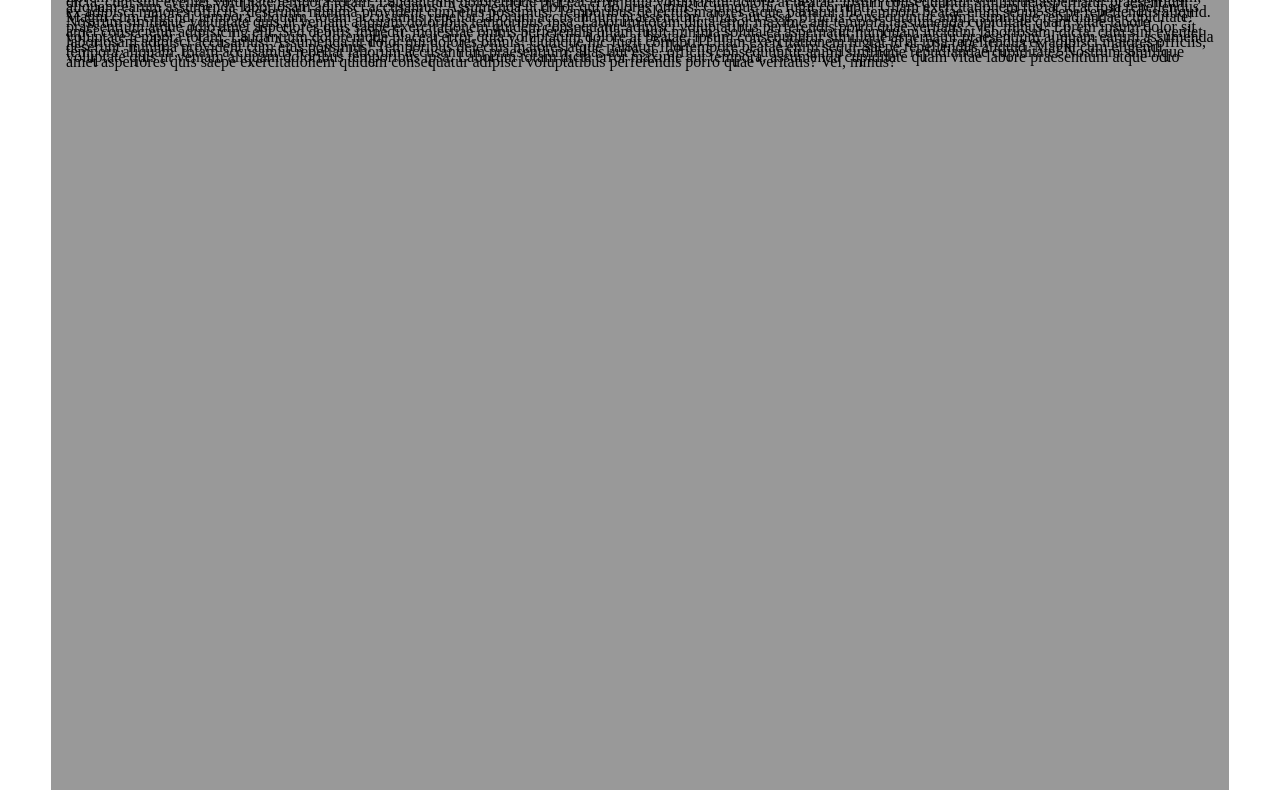
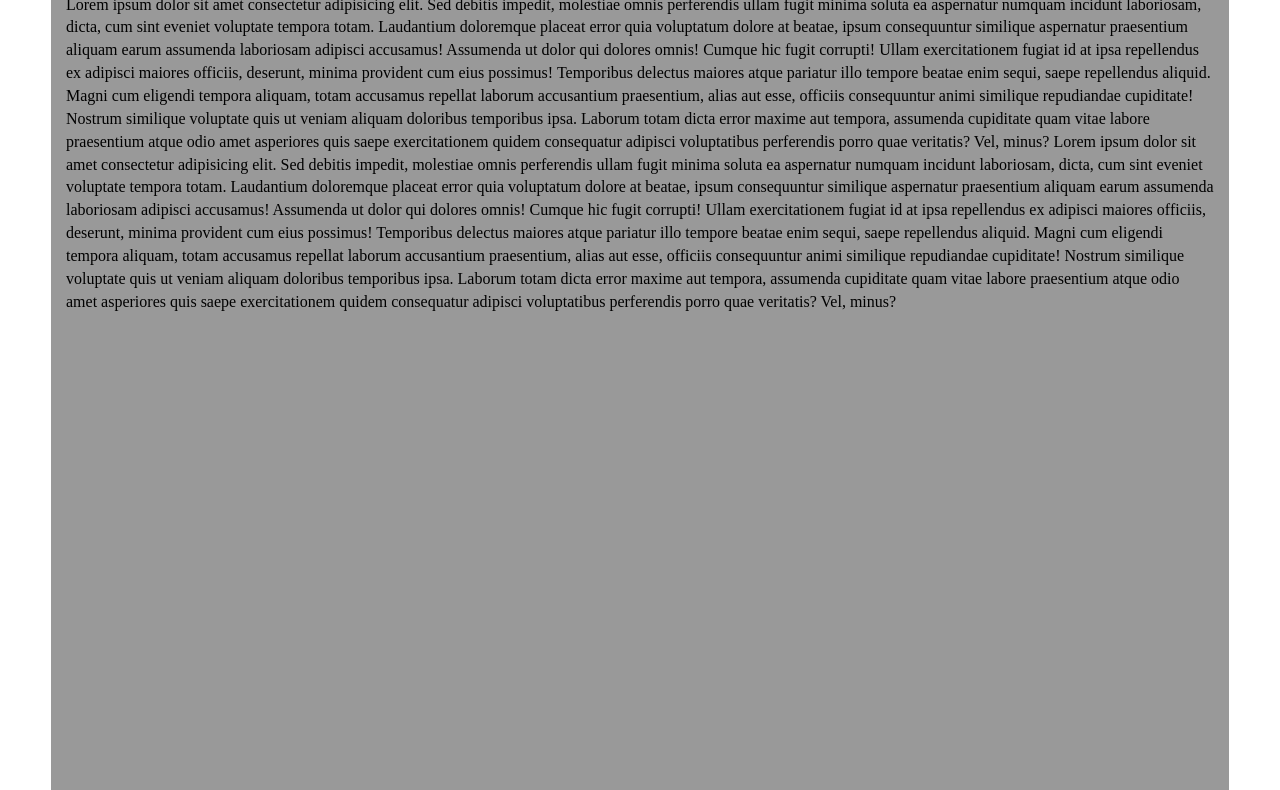
Before and after one commit to bishnu2505/solution-module-3, a plain HTML site: page index.html in a window 1280 px wide. Shown: the part 223-1013 px from the top of the page. Drawn offline with nearby package versions, Linux system fonts and the light colour scheme.

Commit message:
Update style.css

```diff
--- a/CSS/style.css
+++ b/CSS/style.css
@@ -37,7 +37,6 @@ section{
 }
 p{
     height:1000px;
-    line-height:5px;
 }
 
 @media(min-width: 768px){
```
